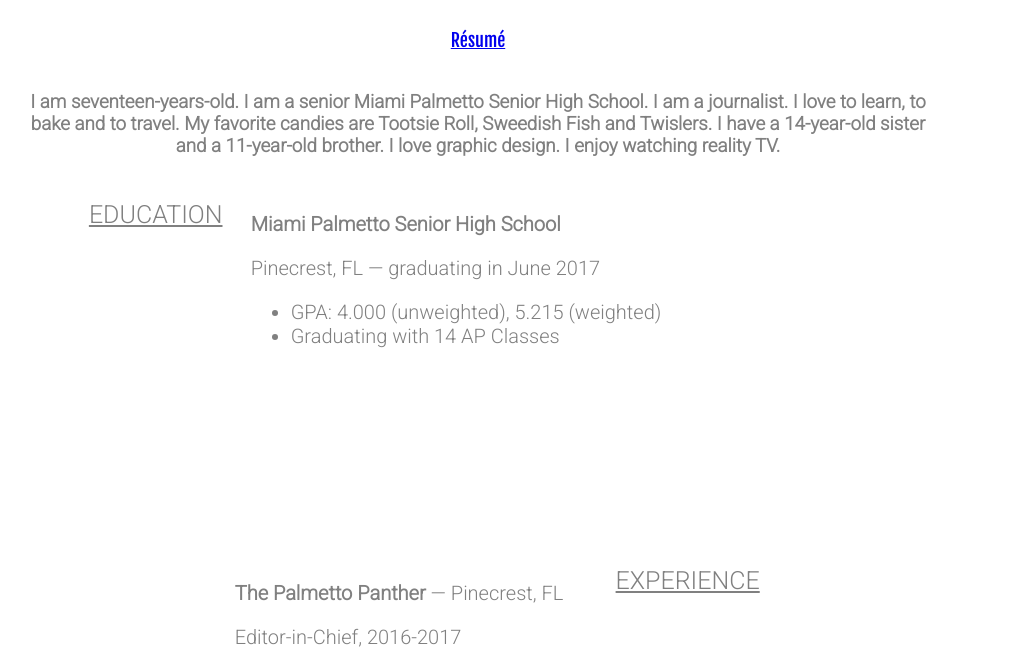
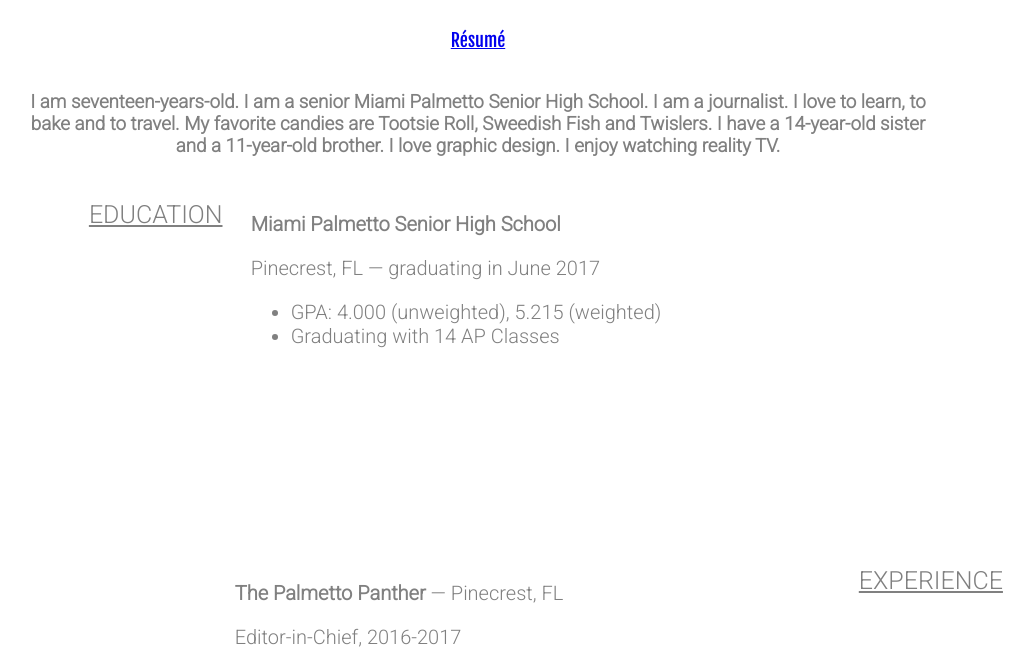
Before and after one commit to Remy-Farkas/remy-farkas.github.io, a plain HTML site: page index.html in a window 1280 px wide. Shown: the part 127-793 px from the top of the page, without its empty margins (162-1195 px from the left). Drawn offline with Linux system fonts and the light colour scheme.

Commit message:
asdf
asdf

```diff
--- a/stylesheet.css
+++ b/stylesheet.css
@@ -58,7 +58,7 @@ h3 {
   padding-top: 15%;
   display: inline-block;
   float: left;
-  margin-left: 60%;
+  margin-left: 80%;
   color: gray;
   font-size: 25px;
   text-align: right;
```
